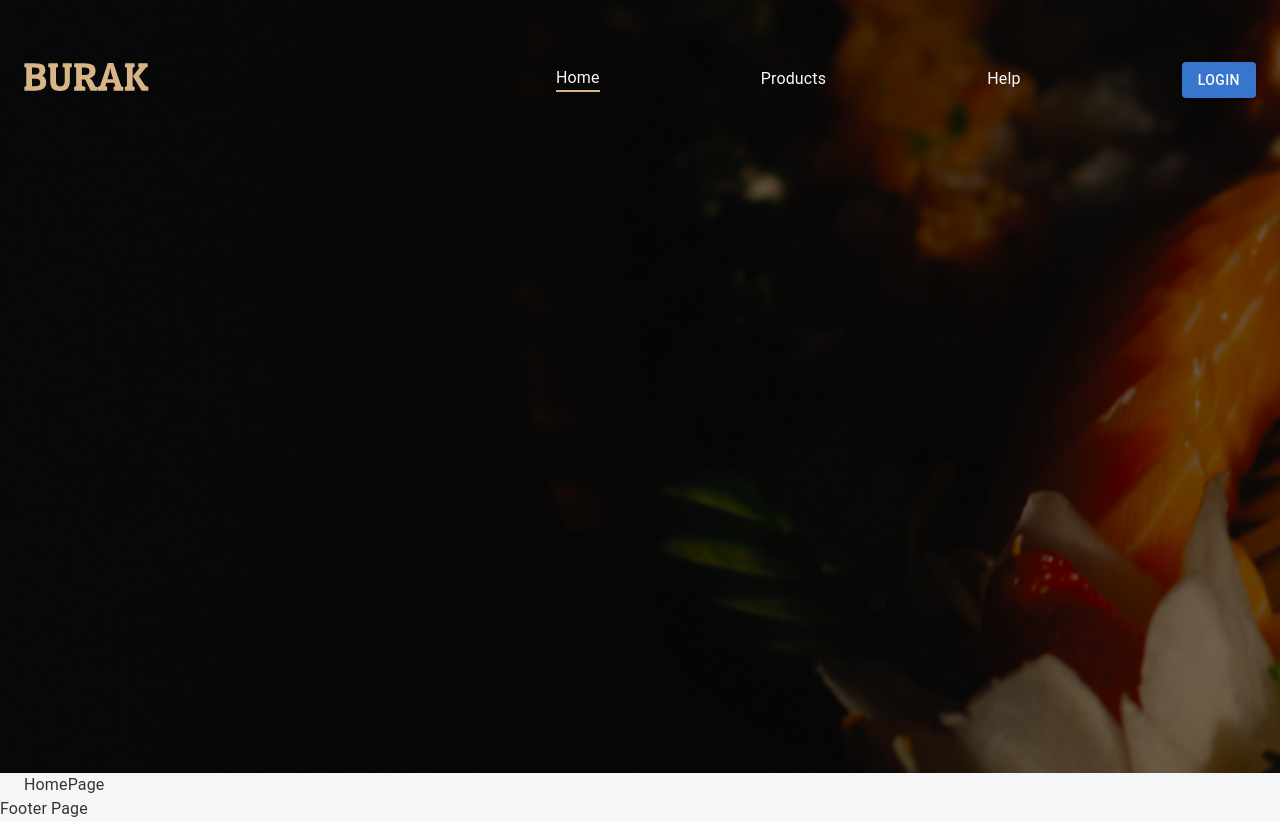
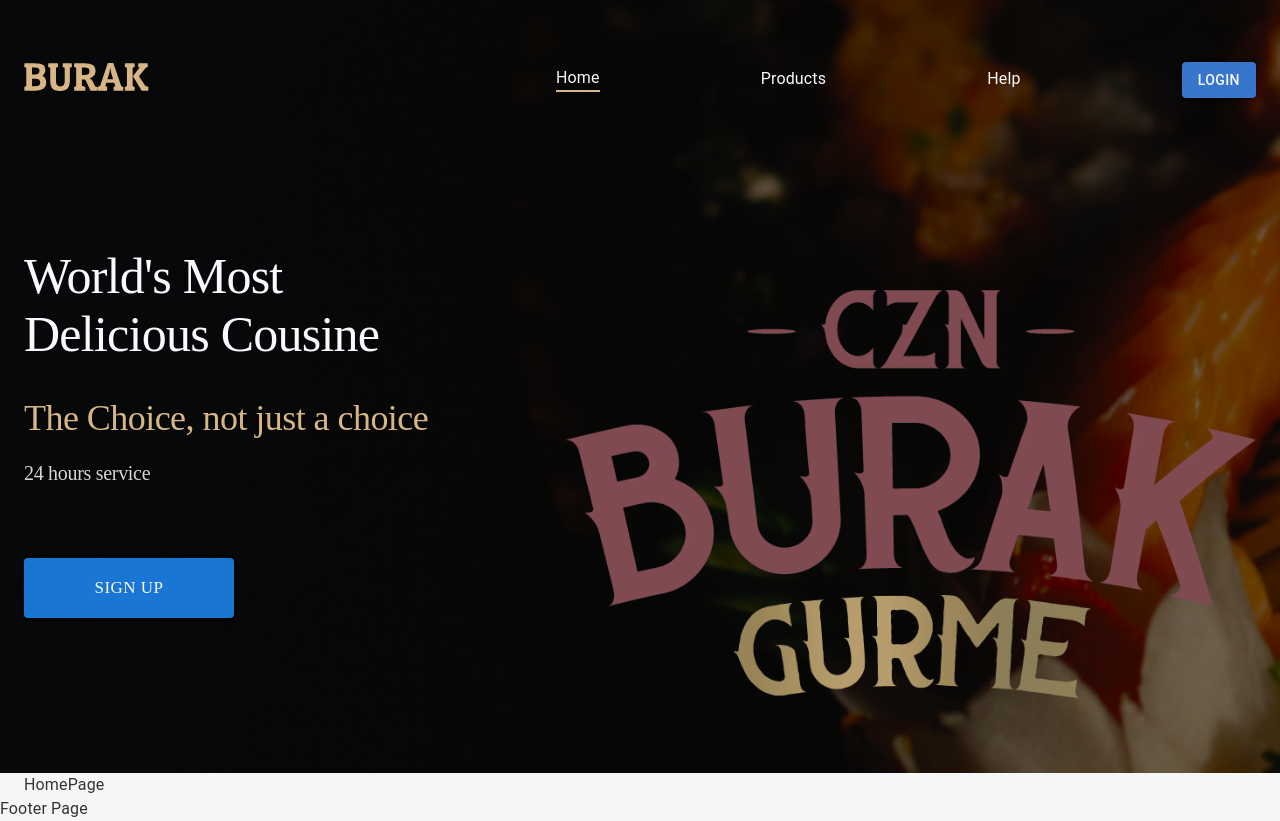
Before and after one commit to Steve-M98/Burak-React, a React (Create React App) app: page / in a window 1280 px wide. Built offline with nearby package versions, Linux system fonts and the light colour scheme.

Commit message:
fix: Modify homeNavbar header component

```diff
--- a/src/app/components/headers/HomeNavbar.tsx
+++ b/src/app/components/headers/HomeNavbar.tsx
@@ -69,7 +69,25 @@
             )}
           </Stack>
         </Stack>
-        <Stack></Stack>
+        <Stack className={"header-frame"}>
+          <Stack className={"detail"}>
+            <Box className={"head-main-txt"}>
+              World's Most Delicious Cousine
+            </Box>
+            <Box className={"wel-txt"}> The Choice, not just a choice</Box>
+            <Box className={"service-txt"}>24 hours service </Box>
+            <Box className={"signup"}>
+              {!authMember ? (
+                <Button variant={"contained"} className={"signup-butt"}>
+                  SIGN UP
+                </Button>
+              ) : null}
+            </Box>
+          </Stack>
+          <Box className={"logo-frame"}>
+            <div className={"logo-img"}></div>
+          </Box>
+        </Stack>
       </Container>
     </div>
   );
--- a/src/css/navbar.css
+++ b/src/css/navbar.css
@@ -73,3 +73,89 @@
 .home-navbar div.hover-line:after {
   transform-origin: 0% 50%;
 }
+
+.home-navbar .navbar-container .header-frame {
+  margin-top: 142px;
+  height: 462px;
+  display: flex;
+  flex-direction: row;
+  justify-content: space-between;
+}
+
+.home-navbar .navbar-container .header-frame .detail {
+  width: 510px;
+  display: flex;
+  flex-direction: column;
+}
+
+.home-navbar .navbar-container .header-frame .detail .head-main-txt {
+  width: 450px;
+  height: 150px;
+
+  font-family: "Roboto Serif";
+  font-size: 50px;
+  font-style: normal;
+  font-weight: 500;
+  line-height: normal;
+  letter-spacing: -0.75px;
+  color: #f8f8ff;
+}
+.home-navbar .navbar-container .header-frame .detail .wel-txt {
+  width: 510px;
+  height: 42px;
+
+  font-family: "Roboto Serif";
+  font-size: 36px;
+  font-style: normal;
+  font-weight: 400;
+  line-height: normal;
+  letter-spacing: -0.54px;
+  color: #d7b686;
+}
+
+.home-navbar .navbar-container .header-frame .detail .service-txt {
+  margin-top: 23px;
+  width: 153px;
+  height: 23px;
+
+  font-family: "Roboto Serif";
+  font-size: 20px;
+  font-style: normal;
+  font-weight: 400;
+  line-height: normal;
+  letter-spacing: -0.3px;
+  color: #d5d5d5;
+}
+
+.home-navbar .navbar-container .detail .signup {
+  margin-top: 73px;
+}
+
+.home-navbar .navbar-container .detail .signup .signup-butt {
+  width: 210px;
+  height: 60px;
+  border-radius: 4px;
+  background: #1976d2;
+  text-align: center;
+  font-family: Poppins;
+  font-size: 17px;
+  font-style: normal;
+  font-weight: 400;
+  line-height: normal;
+  color: #f8f8ff;
+}
+
+.home-navbar .navbar-container .logo-frame {
+  margin-top: 43px;
+  width: 690px;
+  height: 419px;
+}
+
+.home-navbar .navbar-container .logo-frame .logo-img {
+  width: 100%;
+  height: 100%;
+  background: url("/public/img/logo.webp");
+  background-size: contain;
+  background-repeat: no-repeat;
+  filter: invert(25%);
+}
```
